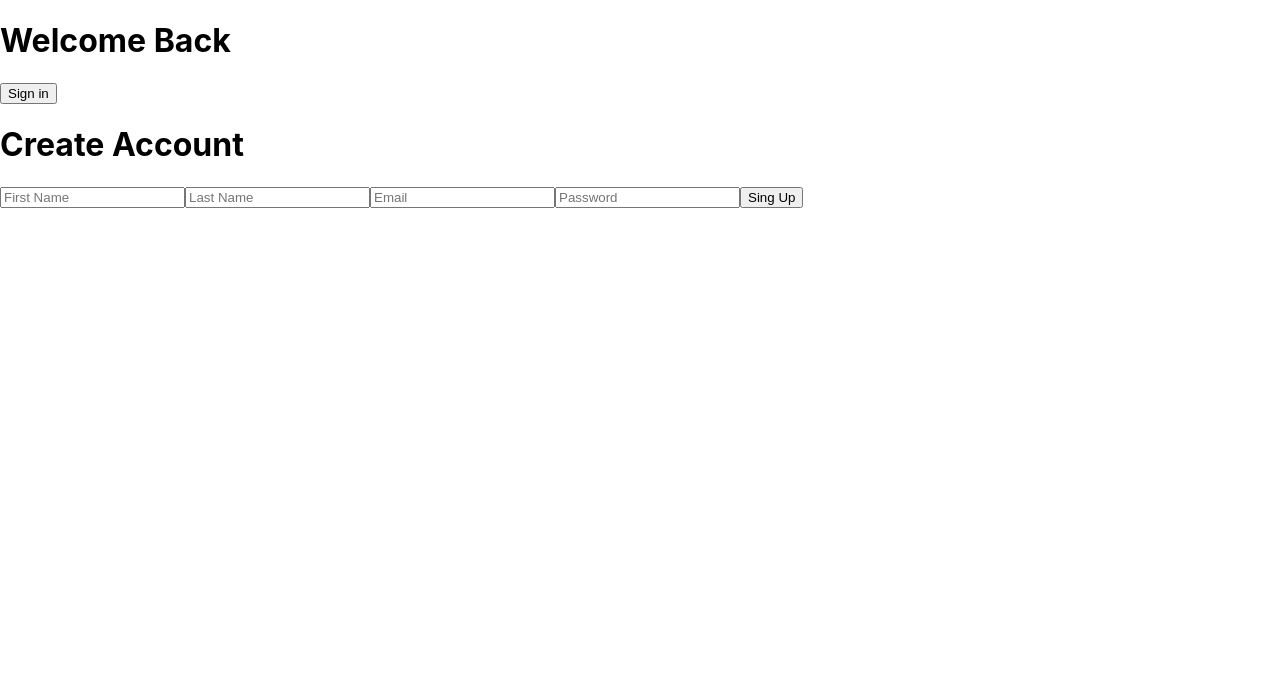
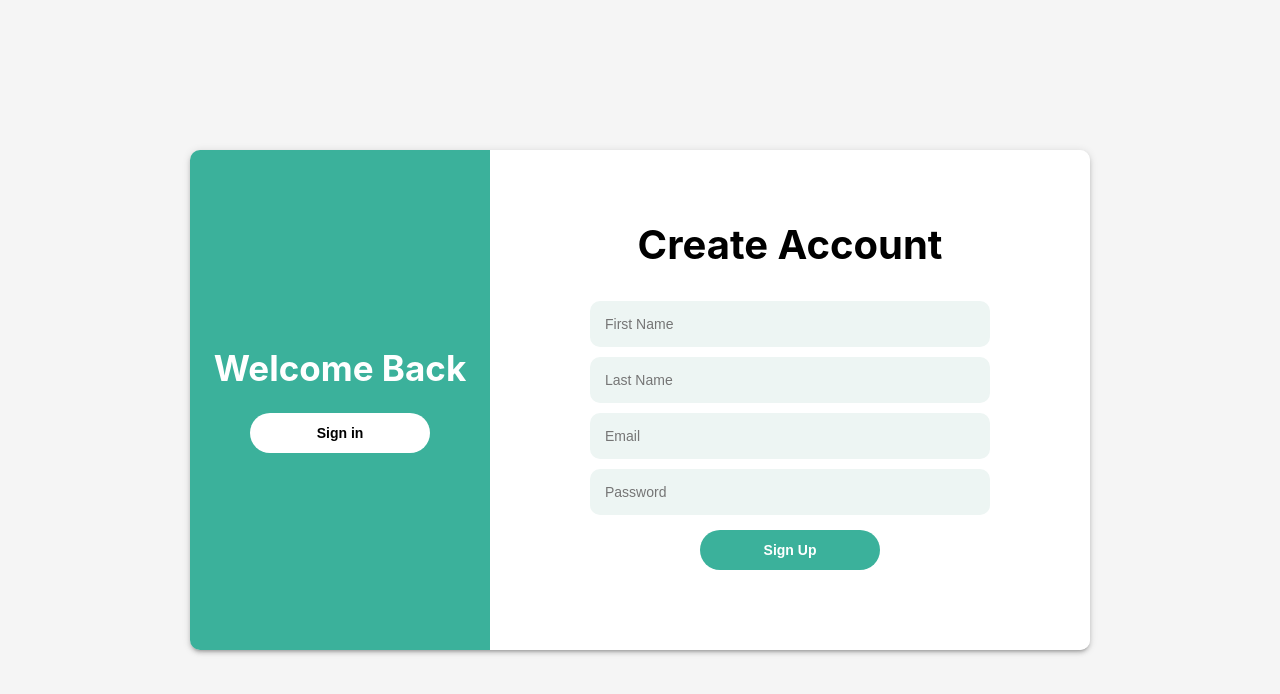
Before and after one commit to piyusha2001/OIBSIP_Pizza-delivery-app, a React (Create React App) app in the folder client/: page /signup in a window 1280 px wide. Shown: the top 694 px of the page. Built offline with nearby package versions, Linux system fonts and the light colour scheme.

Commit message:
signup page modified

```diff
--- a/client/src/components/Signup/index.jsx
+++ b/client/src/components/Signup/index.jsx
@@ -1,7 +1,7 @@
+import axios from 'axios';
 import { useState } from 'react';
-import axios from 'axios';
 import { Link, useNavigate } from 'react-router-dom';
-import styles from './styles.css';
+import styles from './styles.module.css';
 
 const Signup = () => {
 	const [data, setData] = useState({
@@ -92,7 +92,7 @@ const Signup = () => {
 							<div className={styles.error_msg}>{error}</div>
 						)}
 						<button type='submit' className={styles.green_btn}>
-							Sing Up
+							Sign Up
 						</button>
 					</form>
 				</div>
```
